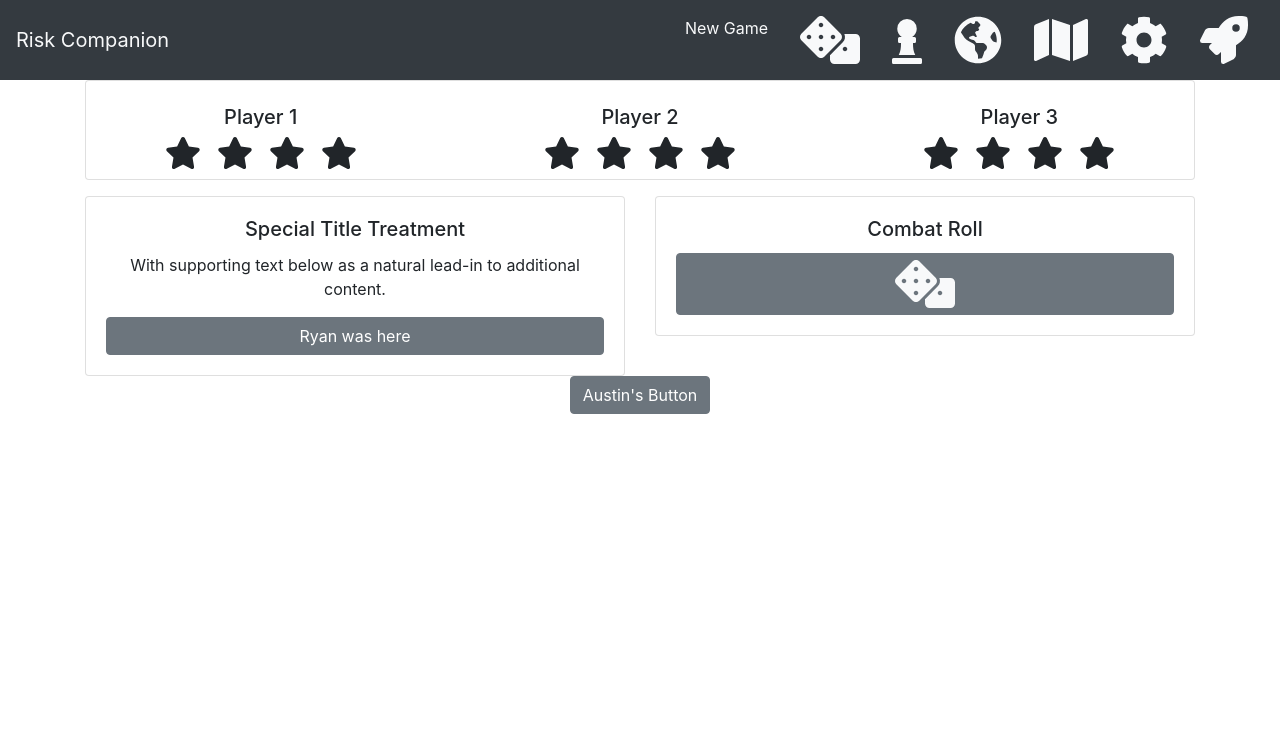
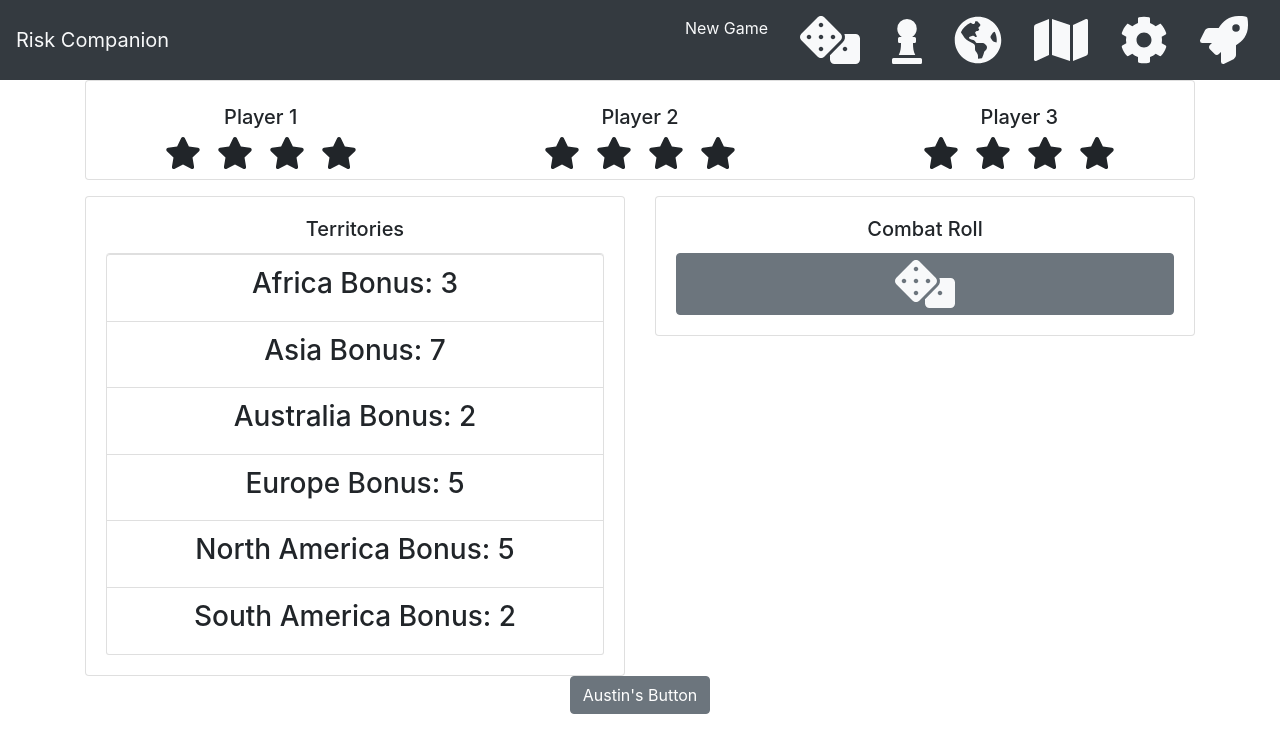
Before and after one commit to dreesehudson/risk-player-aid, a React (Create React App) app: page / in a window 1280 px wide. Shown: the top 752 px of the page. Built offline with nearby package versions, Linux system fonts and the light colour scheme.

Commit message:
added territories panel

```diff
--- a/src/Components/Body.js
+++ b/src/Components/Body.js
@@ -1,14 +1,16 @@
 import React, { useState } from 'react'
 import { FontAwesomeIcon } from '@fortawesome/react-fontawesome'
 import { faBan, faDice } from '@fortawesome/free-solid-svg-icons'
-import { Card, Button, CardTitle, CardText, Row, Col, Modal, ModalHeader, ModalBody, ModalFooter, Input, Label, Container } from 'reactstrap';
+import { Card, Button, CardTitle, CardText, Row, Col, Modal, ModalHeader, ModalBody, ModalFooter, Input, Label, Container, ListGroup, ListGroupItem } from 'reactstrap';
 import { faFortAwesomeAlt } from '@fortawesome/free-brands-svg-icons'
 import RedStarTracker from './RedStarTracker'
+import { territories } from '../utilities/territories'
+
 const Body = (props) => {
     const { className } = props;
     const [modal, setModal] = useState(false);
     {/* players will need to be moved to a useContext helper that is populated from Austin's new game modal */ }
-    const [players, setPlayers] = useState([{ name: "Player 1" }, { name: "Player 2" }, {name: 'Player 3'}]);
+    const [players, setPlayers] = useState([{ name: "Player 1" }, { name: "Player 2" }, { name: 'Player 3' }]);
 
     const toggle = () => setModal(!modal);
     return (
@@ -28,11 +30,19 @@ const Body = (props) => {
             </Card>
             <Row className="mt-3">
                 <Col sm="6">
-                {/* Recruitment Pane */}
+                    {/* Recruitment Pane */}
                     <Card body>
-                        <CardTitle tag="h5">Special Title Treatment</CardTitle>
-                        <CardText>With supporting text below as a natural lead-in to additional content.</CardText>
-                        <Button>Ryan was here</Button>
+                        <CardTitle tag="h5">Territories</CardTitle>
+                        <ListGroup>
+                            {
+                                territories.map((item, idx) => {
+                                    return (
+                                        <ListGroupItem key={idx}><h3>{item.continent} Bonus: {item.bonus}</h3></ListGroupItem>
+
+                                    )
+                                })
+                            }
+                        </ListGroup>
                     </Card>
                 </Col>
                 <Col sm="6">
```
Also changed, not shown: 1 other file (tests, documents, lock files or other folders).
